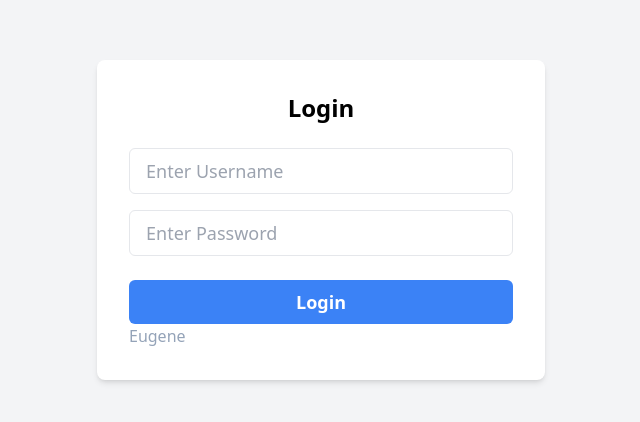
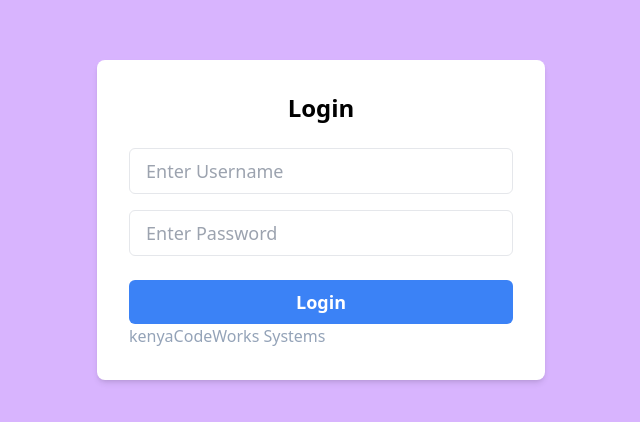
Before and after one commit to rastar12/Stock-System, a React (Vite) app in the folder client/: page / in a window 1280 px wide. Shown: the part 180-602 px from the top of the page, without its empty margins (319-959 px from the left). Built offline with nearby package versions, Linux system fonts and the light colour scheme.

Commit message:
liquid detergent

```diff
--- a/client/src/components/ChangeStock.jsx
+++ b/client/src/components/ChangeStock.jsx
@@ -6,7 +6,7 @@ import { Link } from 'react-router-dom';
 const UpdateStock = () => {
   return (
     <div className="p-4">
-    <h1 className="text-4xl font-bold text-gray-900 mb-8">MBALE DETERGENTS STOCK UPDATE</h1>
+    <h1 className="text-xl font-bold text-gray-900 mb-8">please click once and wait to update</h1>
     <Link to="/Home" className="px-4 py-2 bg-green-500 text-white rounded hover:bg-green-600">
           Go Back
         </Link>
--- a/client/src/components/LoginPage.jsx
+++ b/client/src/components/LoginPage.jsx
@@ -33,7 +33,7 @@ export default function LoginPage() {
   }
 
   return (
-    <div className="flex items-center justify-center min-h-screen bg-gray-100">
+    <div className="flex items-center justify-center min-h-screen bg-purple-300">
       {loginSuccess ? (
         <div>
           <Home />
@@ -72,7 +72,7 @@ export default function LoginPage() {
               </button>
             </div>
           </form>
-          <p className='text-slate-400'>Eugene</p>
+          <p className='text-slate-400'>kenyaCodeWorks Systems</p>
         </div>
       )}
     </div>
--- a/client/src/readyMade/readymadetable.jsx
+++ b/client/src/readyMade/readymadetable.jsx
@@ -47,7 +47,7 @@ export default function ReadyMadeTable() {
   const PriceOfJik = ReadyProduct.Jik * 16;
 
   // logic to calculate the sales made
-  const SalesOfLiquidDetergent = 20 * ReadyProduct.LiquidDetergent;
+  const SalesOfLiquidDetergent = 50 * ReadyProduct.LiquidDetergent;
   const SalesOfToiletCleaner = 200 * ReadyProduct.ToiletCleaner;
   const SalesOfLiquidAnticeptic = 200 * ReadyProduct.LiquidAntiseptic;
   const SalesOfDowny = 200 * ReadyProduct.Downy;
```
